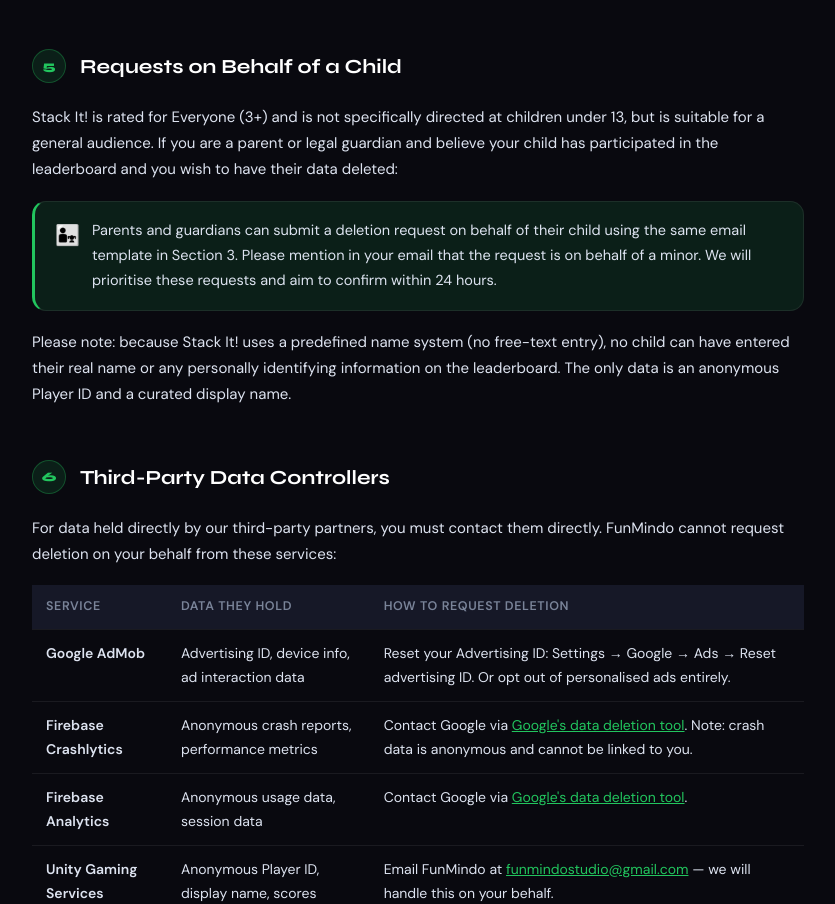
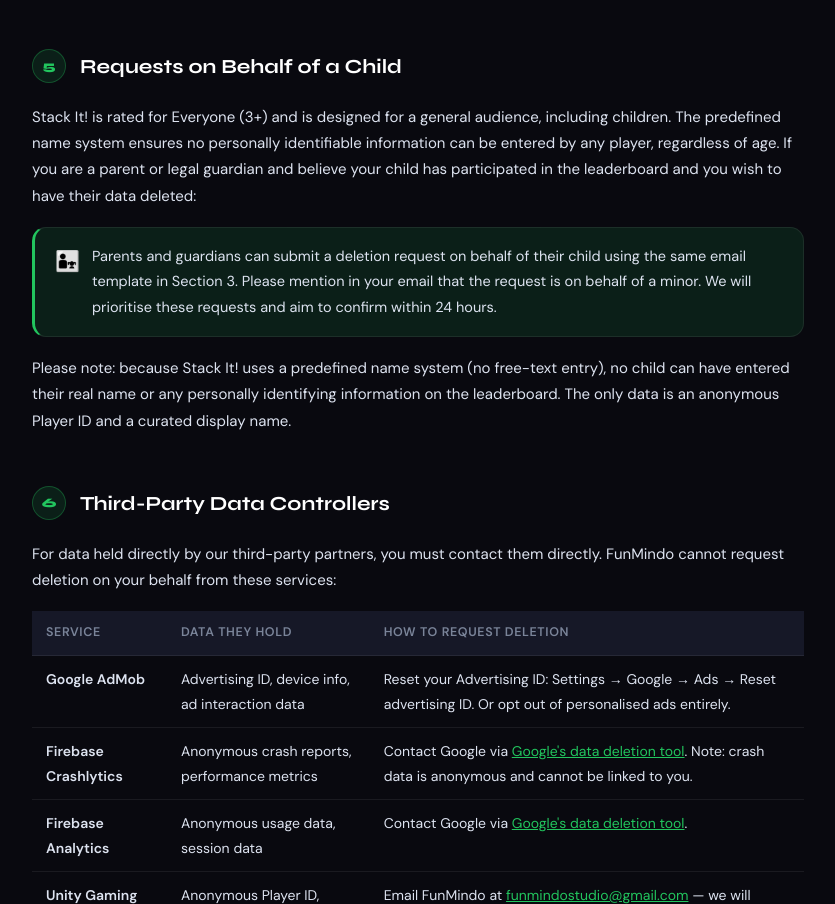
Before and after one commit to FunMindo/funmindo-data-deletion, a plain HTML site: page index.html in a window 1280 px wide. Shown: the part 4556-5460 px from the top of the page, without its empty margins (222-1057 px from the left). Drawn offline with Linux system fonts and the light colour scheme.

Commit message:
Update index.html

```diff
--- a/index.html
+++ b/index.html
@@ -417,7 +417,7 @@
   <!-- S5 -->
   <div class="section" id="s5">
     <div class="section-header"><div class="section-num">5</div><h2>Requests on Behalf of a Child</h2></div>
-    <p>Stack It! is rated for Everyone (3+) and is not specifically directed at children under 13, but is suitable for a general audience. If you are a parent or legal guardian and believe your child has participated in the leaderboard and you wish to have their data deleted:</p>
+    <p>Stack It! is rated for Everyone (3+) and is designed for a general audience, including children. The predefined name system ensures no personally identifiable information can be entered by any player, regardless of age. If you are a parent or legal guardian and believe your child has participated in the leaderboard and you wish to have their data deleted:</p>
     <div class="callout green">
       <span class="icon">👨‍👧</span>
       <div>Parents and guardians can submit a deletion request on behalf of their child using the same email template in Section 3. Please mention in your email that the request is on behalf of a minor. We will prioritise these requests and aim to confirm within 24 hours.</div>
```
